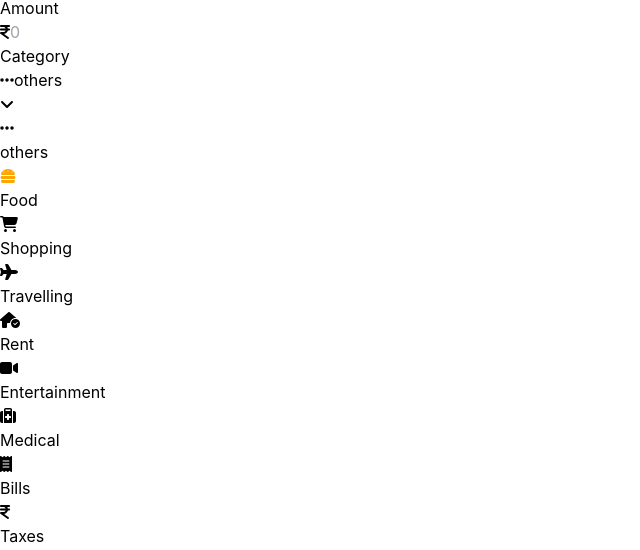
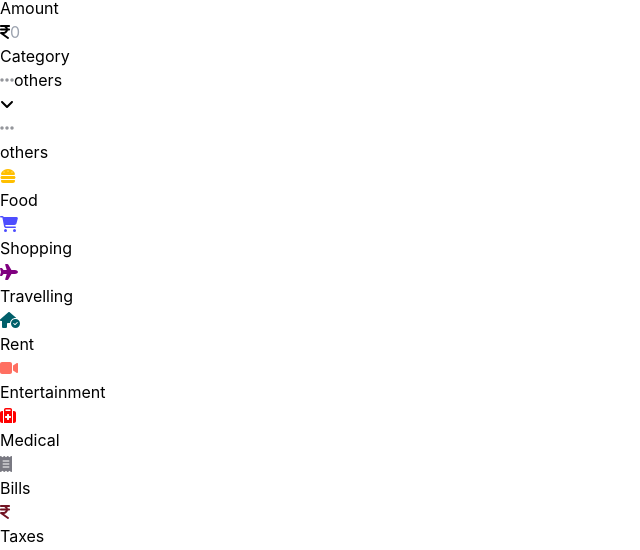
Before and after one commit to himudit/ExpenseTracker-Appwrite-, a React (Vite) app: page /expense in a window 1280 px wide. Both pictures are taken after a click on the element 640 px from the left and 354 px from the top of the page. Shown: the part 250-800 px from the top of the page, without its empty margins (0-640 px from the left). Built offline with nearby package versions, Linux system fonts and the light colour scheme; no server answers.

Commit message:
adding color

```diff
--- a/src/components/Expense.jsx
+++ b/src/components/Expense.jsx
@@ -26,9 +26,9 @@ function Expense() {
     };
 
     // for category selection
-    const [selectedCategory, setSelectedCategory] = useState({ icon: faEllipsis, text: 'others' });
-    const settingCategory = (icon, text) => {
-        setSelectedCategory({ icon, text });
+    const [selectedCategory, setSelectedCategory] = useState({ icon: faEllipsis, text: 'others', col: '#94969B' });
+    const settingCategory = (icon, text, col) => {
+        setSelectedCategory({ icon, text, col });
     };
 
     // for arrow icon
@@ -356,12 +356,6 @@ function Expense() {
                             </div></>}
                     </div>
                 </div>
-                {/* <div className="p-4 border-b">
-                    <div className="flex justify-between items-center">
-                        <div className="text-sm font-medium text-gray-600 cursor-pointer" onClick={chooseIncome}>Income</div>
-                        <div className="text-sm font-medium text-gray-600 cursor-pointer" onClick={chooseExpense}>Expense</div>
-                    </div>
-                </div> */}
                 <div className="flex-grow overflow-y-auto p-4">
                     <div className="mb-4">
                         <div className="text-sm font-medium text-gray-700 mb-1">
@@ -379,7 +373,10 @@ function Expense() {
                             <div className="flex text-[0.7rem]">Category</div>
                             <div className="flex justify-between">
                                 <div className='text-[1.3rem]'>
-                                    <FontAwesomeIcon icon={selectedCategory.icon} className="mr-2" />
+                                <FontAwesomeIcon
+                                        icon={selectedCategory.icon}
+                                        style={{ color: selectedCategory.col }}
+                                    />
                                     <span>{selectedCategory.text}</span>
                                 </div>
                                 <div className='cursor-pointer' onClick={handleIconClick}>{isOpen ? <FontAwesomeIcon icon={faAngleDown} /> : <FontAwesomeIcon icon={faChevronRight} />}</div>
@@ -387,38 +384,37 @@ function Expense() {
                             {isOpen && (
                                 <div
                                     ref={divRef}
-                                    className="grid grid-cols-2 md:grid-cols-3 gap-4 p-4 h-[16rem] bg-gray-200 rounded shadow-md mt-2"
+                                    className="grid grid-cols-2 md:grid-cols-3 gap-4 p-3 h-[16rem] bg-gray-200 rounded shadow-md mt-2"
                                 >
-                                    {/* <div ref={divRef} className="grid grid-cols-3 gap-4 p-4 h-[16rem] bg-gray-200 rounded shadow-md mt-2"> */}
-                                    <div onClick={() => settingCategory(faEllipsis, 'others')} className="flex items-center justify-center cursor-pointer">
+                                    <div onClick={() => settingCategory(faEllipsis, 'others', '#94969B')} className="flex items-center justify-center cursor-pointer">
                                         <div className="cursor-pointer bg-gray-300 text-center text-black rounded-full w-8 h-8 flex items-center justify-center">
-                                            <FontAwesomeIcon icon={faEllipsis} /> </div>others</div>
+                                            <FontAwesomeIcon icon={faEllipsis} color='#94969B' /> </div>others</div>
 
                                     <div
-                                        onClick={() => settingCategory(faBurger, 'Food')}
+                                        onClick={() => settingCategory(faBurger, 'Food', '#FFBF00')}
                                         className="flex items-center space-x-2 cursor-pointer"
                                     >
                                         <div className="bg-gray-300 text-center text-black rounded-full w-8 h-8 flex items-center justify-center">
-                                            <FontAwesomeIcon icon={faBurger} color="orange" />
+                                            <FontAwesomeIcon icon={faBurger} color="#FFBF00" />
                                         </div>
                                         <span>Food</span>
                                     </div>
 
-                                    <div onClick={() => settingCategory(faCartShopping, 'Shopping')} className="flex items-center justify-center cursor-pointer"> <div className="bg-gray-300 text-center text-black rounded-full w-8 h-8 flex items-center justify-center"><FontAwesomeIcon icon={faCartShopping} /></div>Shopping</div>
+                                    <div onClick={() => settingCategory(faCartShopping, 'Shopping', '#4D4DFF')} className="flex items-center justify-center cursor-pointer"> <div className="bg-gray-300 text-center text-black rounded-full w-8 h-8 flex items-center justify-center"><FontAwesomeIcon icon={faCartShopping} color="#4D4DFF" /></div>Shopping</div>
 
-                                    <div onClick={() => settingCategory(faPlane, 'Travelling')} className="flex items-center justify-center cursor-pointer"> <div className="bg-gray-300 text-center text-black rounded-full w-8 h-8 flex items-center justify-center"><FontAwesomeIcon icon={faPlane} /></div>Travelling</div>
+                                    <div onClick={() => settingCategory(faPlane, 'Travelling', 'purple')} className="flex items-center justify-center cursor-pointer"> <div className="bg-gray-300 text-center text-black rounded-full w-8 h-8 flex items-center justify-center"><FontAwesomeIcon icon={faPlane} color="purple" /></div>Travelling</div>
 
-                                    <div onClick={() => settingCategory(faHouseCircleCheck, 'Rent')} className="flex items-center justify-center cursor-pointer"> <div className="bg-gray-300 text-center text-black rounded-full w-8 h-8 flex items-center justify-center"><FontAwesomeIcon icon={faHouseCircleCheck} /></div>Rent</div>
+                                    <div onClick={() => settingCategory(faHouseCircleCheck, 'Rent', '#005F6A')} className="flex items-center justify-center cursor-pointer"> <div className="bg-gray-300 text-center text-black rounded-full w-8 h-8 flex items-center justify-center"><FontAwesomeIcon icon={faHouseCircleCheck} color="#005F6A" /></div>Rent</div>
 
-                                    <div onClick={() => settingCategory(faVideo, 'Entertainment')} className="flex items-center justify-center cursor-pointer"> <div className="bg-gray-300 text-center text-black rounded-full w-8 h-8 flex items-center justify-center"><FontAwesomeIcon icon={faVideo} /></div>Entertainment</div>
+                                    <div onClick={() => settingCategory(faVideo, 'Entertainment', '#FF6F61')} className="flex items-center justify-center cursor-pointer"> <div className="bg-gray-300 text-center text-black rounded-full w-8 h-8 flex items-center justify-center"><FontAwesomeIcon icon={faVideo} color="#FF6F61" /></div>Entertainment</div>
 
-                                    <div onClick={() => settingCategory(faSuitcaseMedical, 'Medical')} className="flex items-center justify-center cursor-pointer"> <div className="bg-gray-300 text-center text-black rounded-full w-8 h-8 flex items-center justify-center"><FontAwesomeIcon icon={faSuitcaseMedical} /></div>Medical</div>
+                                    <div onClick={() => settingCategory(faSuitcaseMedical, 'Medical', 'red')} className="flex items-center justify-center cursor-pointer"> <div className="bg-gray-300 text-center text-black rounded-full w-8 h-8 flex items-center justify-center"><FontAwesomeIcon icon={faSuitcaseMedical} color="red" /></div>Medical</div>
 
-                                    <div onClick={() => settingCategory(faReceipt, 'Bills')} className="flex items-center justify-center cursor-pointer"> <div className="bg-gray-300 text-center text-black rounded-full w-8 h-8 flex items-center justify-center"><FontAwesomeIcon icon={faReceipt} /></div>Bills</div>
+                                    <div onClick={() => settingCategory(faReceipt, 'Bills', '#797982')} className="flex items-center justify-center cursor-pointer"> <div className="bg-gray-300 text-center text-black rounded-full w-8 h-8 flex items-center justify-center"><FontAwesomeIcon icon={faReceipt} color="#797982" /></div>Bills</div>
 
-                                    <div onClick={() => settingCategory(faIndianRupee, 'Taxes')} className="flex items-center justify-center cursor-pointer"> <div className="bg-gray-300 text-center text-black rounded-full w-8 h-8 flex items-center justify-center"><FontAwesomeIcon icon={faIndianRupee} /></div>Taxes</div>
+                                    <div onClick={() => settingCategory(faIndianRupee, 'Taxes', '#721322')} className="flex items-center justify-center cursor-pointer"> <div className="bg-gray-300 text-center text-black rounded-full w-8 h-8 flex items-center justify-center"><FontAwesomeIcon icon={faIndianRupee} color="#721322" /></div>Taxes</div>
 
-                                    <div onClick={() => settingCategory(faChartSimple, 'Investments')} className="flex items-center justify-center cursor-pointer"> <div className="bg-gray-300 text-center text-black rounded-full w-8 h-8 flex items-center justify-center"><FontAwesomeIcon icon={faChartSimple} /></div>Investments</div>
+                                    <div onClick={() => settingCategory(faChartSimple, 'Investments', '#32CD32')} className="flex items-center justify-center cursor-pointer"> <div className="bg-gray-300 text-center text-black rounded-full w-8 h-8 flex items-center justify-center"><FontAwesomeIcon icon={faChartSimple} color="#32CD32" /></div>Investments</div>
                                 </div>
                             )}
 
@@ -428,16 +424,20 @@ function Expense() {
                             <div className="flex text-[0.7rem]">Category</div>
                             <div className="flex justify-between">
                                 <div className='text-[1.3rem]'>
-                                    <FontAwesomeIcon icon={selectedCategory.icon} className="mr-2" />
+                                    <FontAwesomeIcon
+                                        icon={selectedCategory.icon}
+                                        style={{ color: selectedCategory.col }}
+                                    />
                                     <span>{selectedCategory.text}</span>
                                 </div>
                                 <div className='cursor-pointer' onClick={handleIconClick}><FontAwesomeIcon icon={faChevronRight} /></div>
                             </div>
+                            {/* here */}
                             {isOpen && (
-                                <div ref={divRef} className="grid grid-cols-3 gap-4 p-4 h-[13rem] bg-gray-200 rounded shadow-md mt-2">
-                                    <div onClick={() => settingCategory(faEllipsis, 'others')} className="flex items-center justify-center cursor-pointer"><div className='cursor-pointer'><FontAwesomeIcon icon={faEllipsis} /> </div>others</div>
-                                    <div onClick={() => settingCategory(faWallet, 'Salary')} className="flex items-center justify-center cursor-pointer"><div className='cursor-pointer'><FontAwesomeIcon icon={faWallet} /> </div>Salary</div>
-                                    <div onClick={() => settingCategory(faCartShopping, 'Sold')} className="flex items-center justify-center cursor-pointer"><div className='cursor-pointer'><FontAwesomeIcon icon={faCartShopping} /></div>Sold-items</div>
+                                <div ref={divRef} className="grid grid-cols-2 md:grid-cols-3 gap-4 p-4 h-[16rem] bg-gray-200 rounded shadow-md mt-2">
+                                    <div onClick={() => settingCategory(faEllipsis, 'others', 'black')} className="flex items-center justify-center cursor-pointer"><div className='bg-gray-300 text-center text-black rounded-full w-8 h-8 flex items-center justify-center'><FontAwesomeIcon icon={faEllipsis} color='#94969B' /> </div>others</div>
+                                    <div onClick={() => settingCategory(faWallet, 'Salary', 'lightgreen')} className="flex items-center justify-center cursor-pointer"><div className='bg-gray-300 text-center text-black rounded-full w-8 h-8 flex items-center justify-center'><FontAwesomeIcon icon={faWallet} color="lightgreen" /> </div>Salary</div>
+                                    <div onClick={() => settingCategory(faCartShopping, 'Sold', 'brown')} className="flex items-center justify-center cursor-pointer"><div className='bg-gray-300 text-center text-black rounded-full w-8 h-8 flex items-center justify-center'><FontAwesomeIcon icon={faCartShopping} color="brown" /></div>Sold</div>
                                 </div>
                             )}
                         </div>
```
